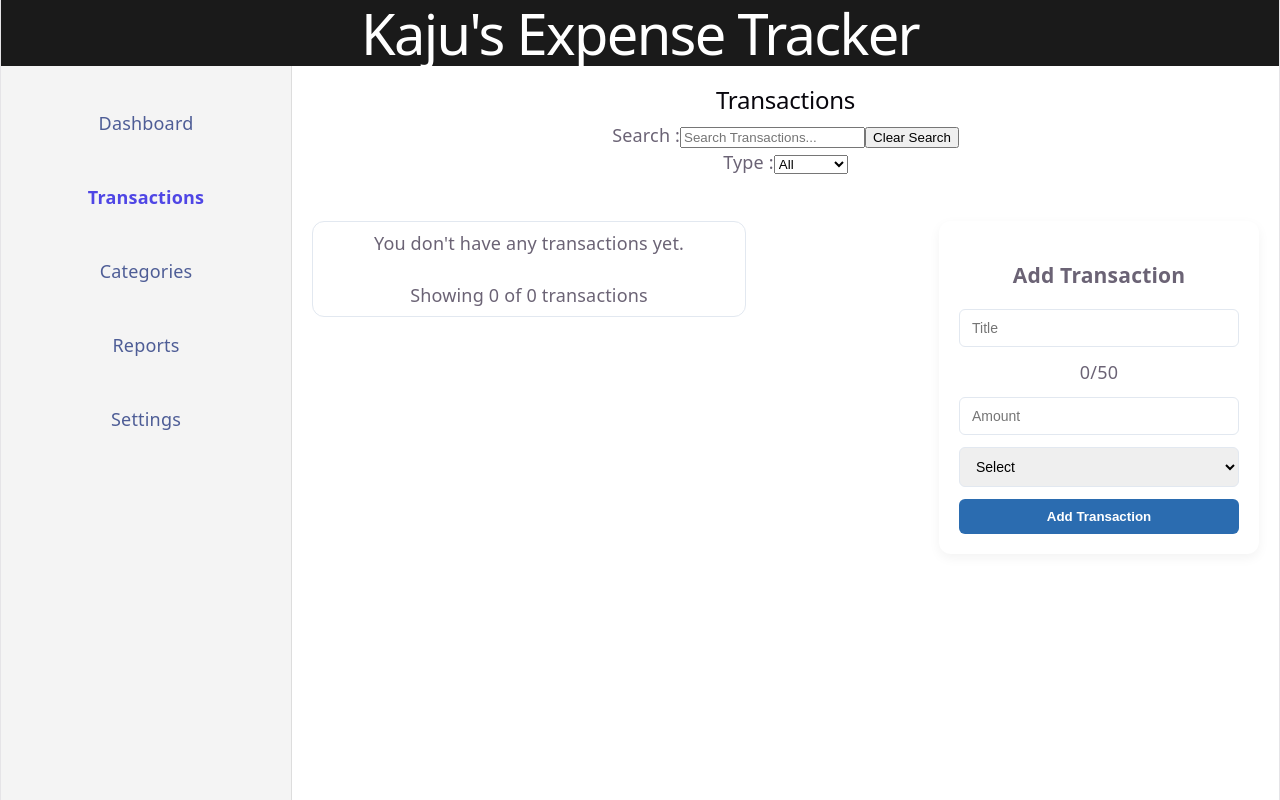
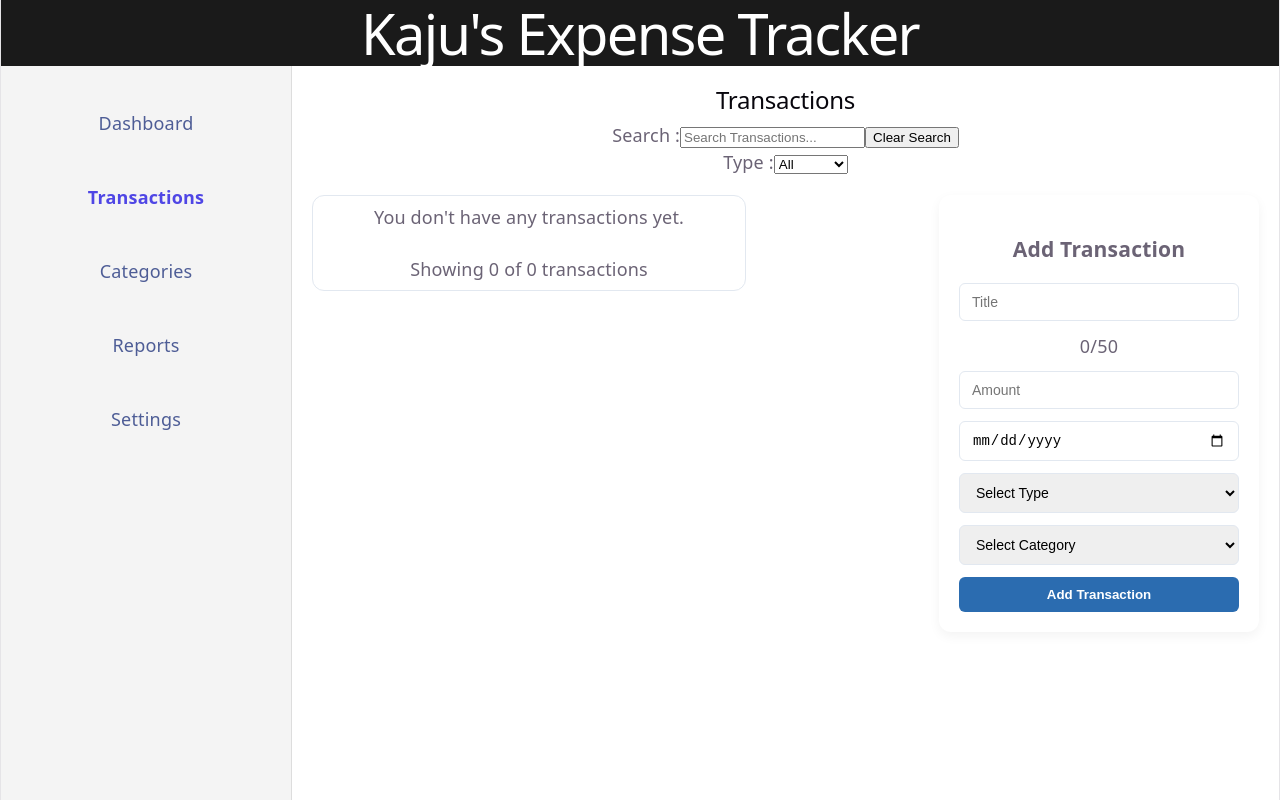
Before and after one commit to developergovindsalavi-netizen/react-expense-tracker, a React (Vite) app: page /transactions in a window 1280 px wide. Built offline with nearby package versions, Linux system fonts and the light colour scheme.

Commit message:
Day 12: Add edit transaction and transaction metadata

```diff
--- a/src/components/AddTransaction.jsx
+++ b/src/components/AddTransaction.jsx
@@ -6,15 +6,21 @@ function AddTransaction({ onAddTransaction, transaction, onUpdateTransaction, on
     const [title, setTitle] = useState("");
     const [amount, setAmount] = useState("");
     const [type, setType] = useState("");
+    const [date, setDate] = useState("");
+    const [category, setCategory] = useState("");
     const [errors, setErrors] = useState({
         title: "",
         amount: "",
-        type: ""
+        type: "",
+        date: "",
+        category: ""
     });
     const [touched, setTouched] = useState({
         title: false,
         amount: false,
-        type: false
+        type: false,
+        date: false,
+        category: false
     });
     const maxLength = 50;
     const isEditMode = transaction != null;
@@ -25,22 +31,30 @@ function AddTransaction({ onAddTransaction, transaction, onUpdateTransaction, on
             setTitle(transaction.title);
             setAmount(String(transaction.amount));
             setType(transaction.type);
+            setDate(transaction.date);
+            setCategory(transaction.category);
         } else {
             setTitle("");
             setAmount("");
             setType("");
+            setDate("");
+            setCategory("");
         }
 
         setErrors({
             title: "",
             amount: "",
-            type: ""
+            type: "",
+            date: "",
+            category: ""
         });
 
         setTouched({
             title: false,
             amount: false,
-            type: false
+            type: false,
+            date: false,
+            category: false
         });
     }, [transaction]);
 
@@ -50,6 +64,22 @@ function AddTransaction({ onAddTransaction, transaction, onUpdateTransaction, on
         setErrors(previousErrors => ({
             ...previousErrors,
             title: ""
+        }));
+    }
+    function changeDate(e) {
+        setDate(e.target.value);
+
+        setErrors(previousErrors => ({
+            ...previousErrors,
+            date: ""
+        }));
+    }
+    function changeCategory(e) {
+        setCategory(e.target.value);
+
+        setErrors(previousErrors => ({
+            ...previousErrors,
+            category: ""
         }));
     }
     function changeAmount(e) {
@@ -71,7 +101,9 @@ function AddTransaction({ onAddTransaction, transaction, onUpdateTransaction, on
         return {
             title: getTitleError(),
             amount: getAmountError(),
-            type: getTypeError()
+            type: getTypeError(),
+            date: getDateError(),
+            category: getCategoryError()
         };
     }
 
@@ -93,6 +125,12 @@ function AddTransaction({ onAddTransaction, transaction, onUpdateTransaction, on
         else if (field === "type") {
             errors.type = getTypeError();
         }
+        else if (field === "date") {
+            errors.date = getDateError();
+        }
+        else if (field === "category") {
+            errors.category = getCategoryError();
+        }
 
         setErrors(previousErrors => ({
             ...previousErrors,
@@ -100,13 +138,15 @@ function AddTransaction({ onAddTransaction, transaction, onUpdateTransaction, on
         }));
     }
 
-    function submitForm(e) {
+    async function submitForm(e) {
         e.preventDefault();
 
         setTouched({
             title: true,
             amount: true,
-            type: true
+            type: true,
+            date: true,
+            category: true
         });
 
         const validationErrors = validateForm();
@@ -116,44 +156,57 @@ function AddTransaction({ onAddTransaction, transaction, onUpdateTransaction, on
         if (
             validationErrors.title ||
             validationErrors.amount ||
-            validationErrors.type) {
+            validationErrors.type ||
+            validationErrors.category ||
+            validationErrors.date
+        ) {
             return;
         }
 
         if (isEditMode) {
-            onUpdateTransaction({
+            await onUpdateTransaction({
                 id: transaction.id,
                 title: title.trim(),
                 amount: Number(amount),
-                type: type
+                type: type,
+                category : category,
+                date : date
             });
 
             onEditComplete();
         } else {
 
-            onAddTransaction({
+            await onAddTransaction({
                 id: Date.now(),
                 title: title.trim(),
                 amount: Number(amount),
-                type: type
+                type: type,
+                category : category,
+                date : date
             });
         }
 
         setErrors({
             title: "",
             amount: "",
-            type: ""
+            type: "",
+            date: "",
+            category: ""
         });
 
         setTouched({
             title: false,
             amount: false,
-            type: false
+            type: false,
+            category: false,
+            date: false
         });
 
         setTitle("");
         setAmount("");
         setType("");
+        setCategory("");
+        setDate("");
     }
 
     function getTitleError() {
@@ -180,6 +233,18 @@ function AddTransaction({ onAddTransaction, transaction, onUpdateTransaction, on
         return "";
     }
 
+    function getCategoryError() {
+        if (category === "") return "Category is mandatory.";
+
+        return "";
+    }
+
+    function getDateError() {
+        if (date === "") return "Date is mandatory.";
+
+        return "";
+    }
+
 
     return <>
         <h3>{isEditMode ? "Edit Transaction" : "Add Transaction"}</h3>
@@ -194,13 +259,31 @@ function AddTransaction({ onAddTransaction, transaction, onUpdateTransaction, on
             {touched.amount && errors.amount && (
                 <p className="field-error">{errors.amount}</p>
             )}
+            <input type="date" placeholder="Date" value={date} onChange={changeDate} onBlur={() => validateField("date")} />
+            {touched.date && errors.date && (
+                <p className="field-error">{errors.date}</p>
+            )}
             <select value={type} onChange={changeType} onBlur={() => validateField("type")}>
-                <option value="">Select</option>
+                <option value="">Select Type</option>
                 <option value="expense">Expense</option>
                 <option value="income">Income</option>
             </select>
             {touched.type && errors.type && (
                 <p className="field-error">{errors.type}</p>
+            )}
+            <select value={category} onChange={changeCategory} onBlur={() => validateField("category")}>
+                <option value="">Select Category</option>
+                <option value="Food">Food</option>
+                <option value="Shopping">Shopping</option>
+                <option value="Fuel">Fuel</option>
+                <option value="Bills">Bills</option>
+                <option value="Entertainment">Entertainment</option>
+                <option value="Rent">Rent</option>
+                <option value="Salary">Salary</option>
+                <option value="Other">Other</option>
+            </select>
+            {touched.category && errors.category && (
+                <p className="field-error">{errors.category}</p>
             )}
             <Button type="submit">
                 {isEditMode ? "Update Transaction" : "Add Transaction"}
--- a/src/pages/TransactionsPage.jsx
+++ b/src/pages/TransactionsPage.jsx
@@ -66,7 +66,6 @@ function TransactionsPage() {
                 </select>
             </div>
             <div>
-                <br />
                 <div className="transactions-container">
                     <div className="transaction-list">
                         {
--- a/src/services/TransactionService.js
+++ b/src/services/TransactionService.js
@@ -39,6 +39,8 @@ const STORAGE_KEY = "transactions";
             transToUpdate.title=transaction.title;
             transToUpdate.amount=transaction.amount;
             transToUpdate.type=transaction.type;
+            transToUpdate.date=transaction.date;
+            transToUpdate.category=transaction.category;
         }
 
         localStorage.setItem(STORAGE_KEY,JSON.stringify(transactionData));
```
